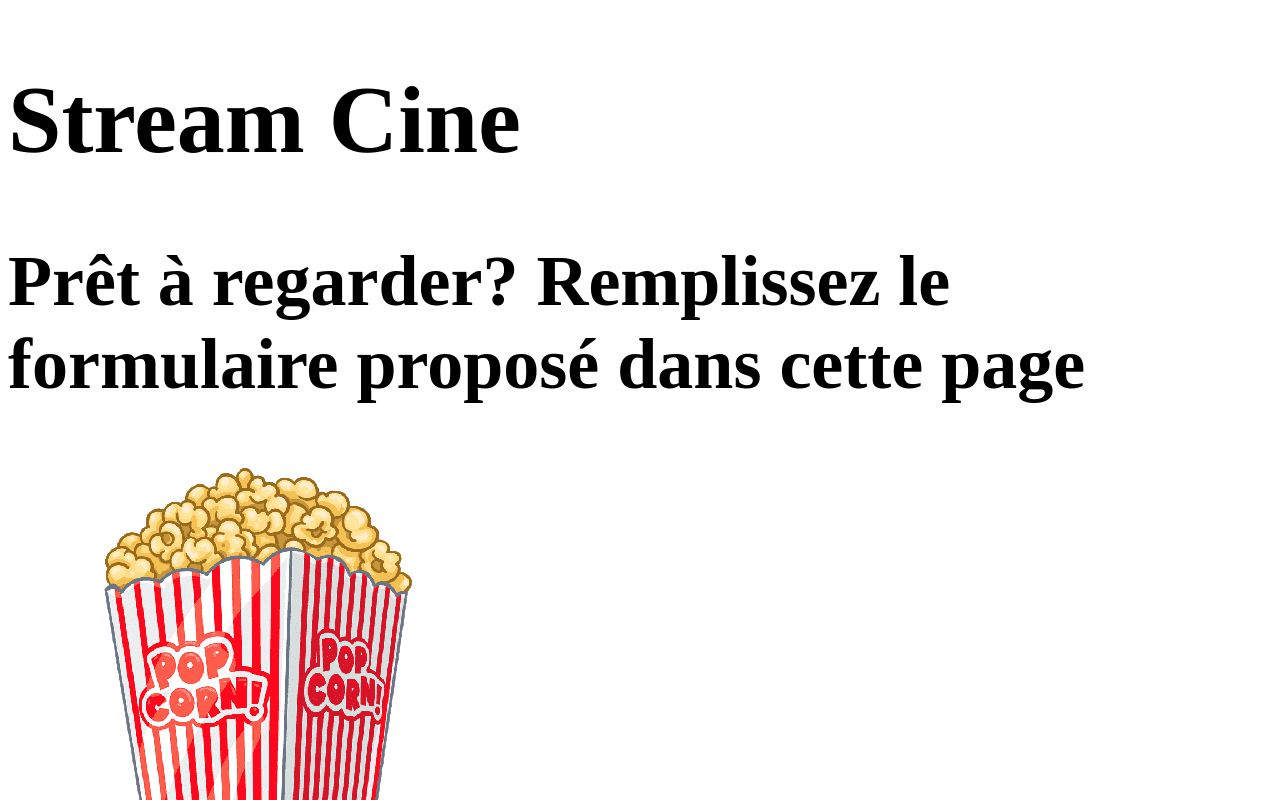
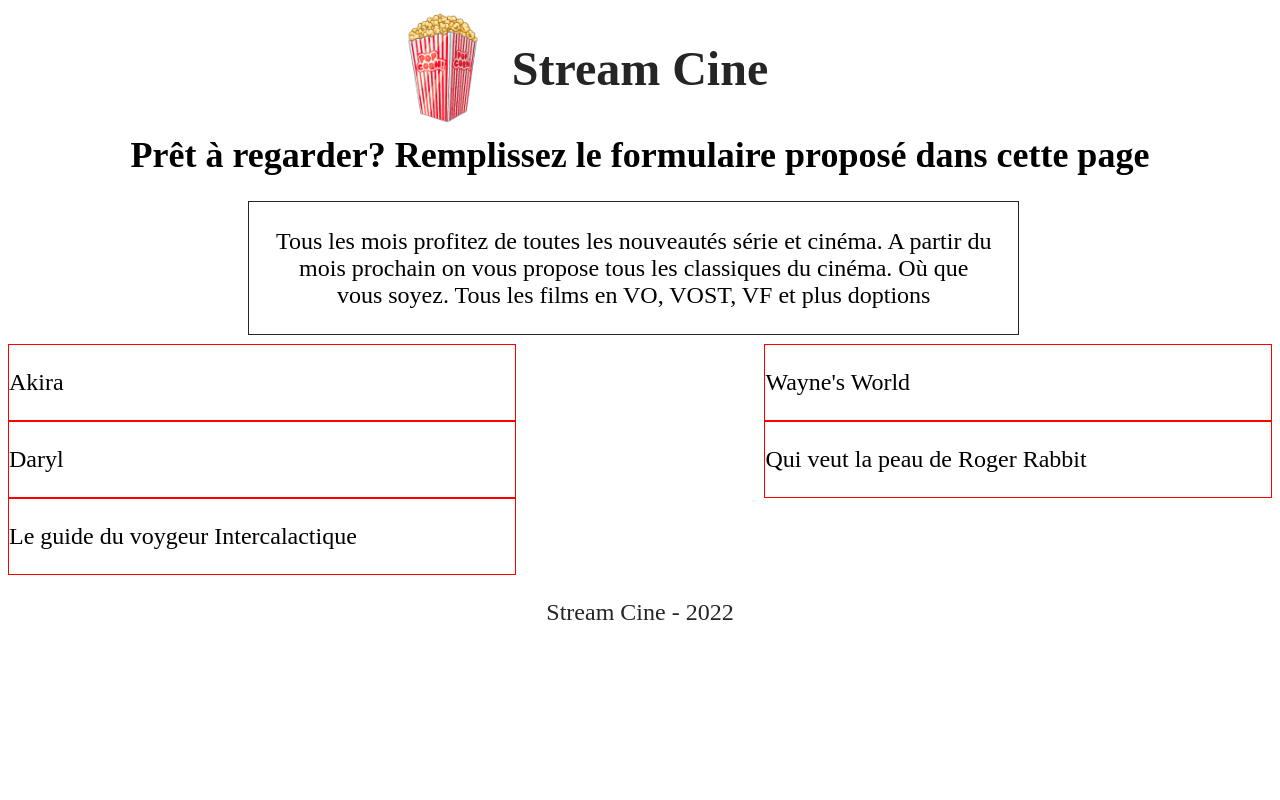
Before and after one commit to Sshn09/cine_stream, a Vue app: page / in a window 1280 px wide. Shown: the top 800 px of the page. Built offline with nearby package versions, Linux system fonts and the light colour scheme.

Commit message:
header css

```diff
--- a/src/App.vue
+++ b/src/App.vue
@@ -39,10 +39,11 @@
 			*/
 				data: function() {
 					return {
-						cmpMainTheme: 'small-theme',
+						cmpMainTheme: 'medium-theme',
 						cmpHeaderContent: {
 							title: 'Stream Cine',
 							subtitle: 'Prêt à regarder? Remplissez le formulaire proposé dans cette page',
+							para: 'Tous les mois profitez de toutes les nouveautés série et cinéma. A partir du mois prochain on vous propose tous les classiques du cinéma. Où que vous soyez. Tous les films en VO, VOST, VF et plus doptions',
 							image: '@/assets/logo5.png'
 						},
 						cmpFooterContent: ' Stream Cine - 2022'
--- a/src/assets/css/main.css
+++ b/src/assets/css/main.css
@@ -1,18 +1,62 @@
 .small-theme{
     --flex-item-width: 100%;
-    --font-size:3rem;
+    --font-size:2rem;
 }
 
 .medium-theme{
     --flex-item-width: 40%;
-    --font-size:2rem;
+    --font-size:1.5rem;
 }
 
 .large-theme{
     --flex-item-width: 15%;
-    --font-size:1.6rem;
+    --font-size:1rem;
 }
 
 #app{
     font-size: var(--font-size);
 }
+
+header img {
+    width: 7rem;
+    position: absolute;
+    top: -1rem;
+    left: 30%;
+    z-index: 1;
+}
+header{
+    position: relative;
+    top: 1rem;
+}
+
+h1 {
+    text-align: center;
+    margin: 1%;
+    padding: 1%;
+    margin-left: 22%;
+    margin-right: 22%;
+    font-size: xxx-large;
+    font-weight: bold;
+}
+
+h1, footer, a {
+    color: #252525;
+    margin-top: 1%;
+    text-align: center;
+}
+
+h2 {
+    text-align: center;
+    margin: 2%;
+}
+
+#rep p{
+    border:1px;
+    border-style:solid;
+    border-color:#252525;
+    text-align: center;
+    margin: 2%;
+    padding: 2%;
+    margin-left: 19%;
+    margin-right: 20%;
+}
--- a/src/components/main/HeaderMain.vue
+++ b/src/components/main/HeaderMain.vue
@@ -4,6 +4,10 @@
 	>
 		<h1>{{ cmpTitle }}</h1>
 		<h2>{{cmpSubTitle}}</h2>
+		<div id=rep>
+		<p>{{cmpPara}}</p>
+		</div>
+
 		<img :src="require('@/assets/logo5.png')" :alt="cmpTitle">
 	</header>
 </template>
@@ -53,6 +57,14 @@
 						cmpSubTitle: function(){
 						if( this.item && this.item.subtitle){
 							return this.item.subtitle;
+						}
+						else {
+							return undefined
+						}
+					},
+						cmpPara: function(){
+						if( this.item && this.item.para){
+							return this.item.para;
 						}
 						else {
 							return undefined
--- a/src/views/HomeView.vue
+++ b/src/views/HomeView.vue
@@ -16,6 +16,7 @@
 			</article>
 		</section>
 	</div>
+
 </template>
 
 <script>
```
